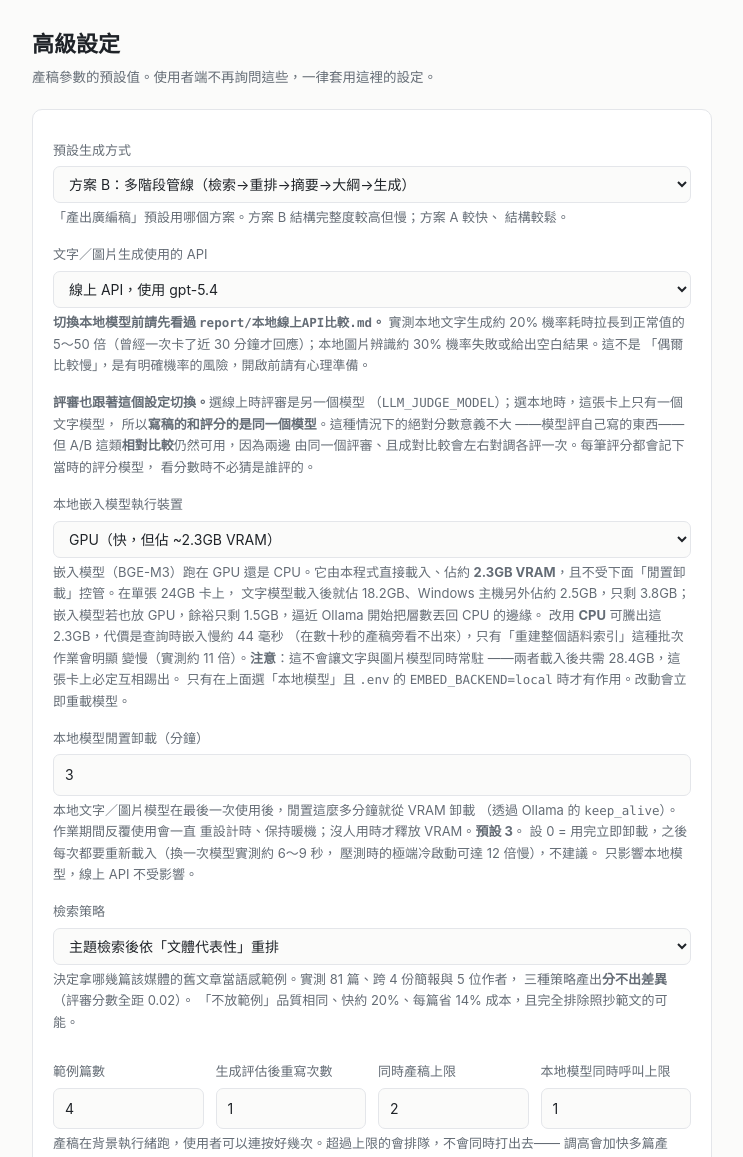
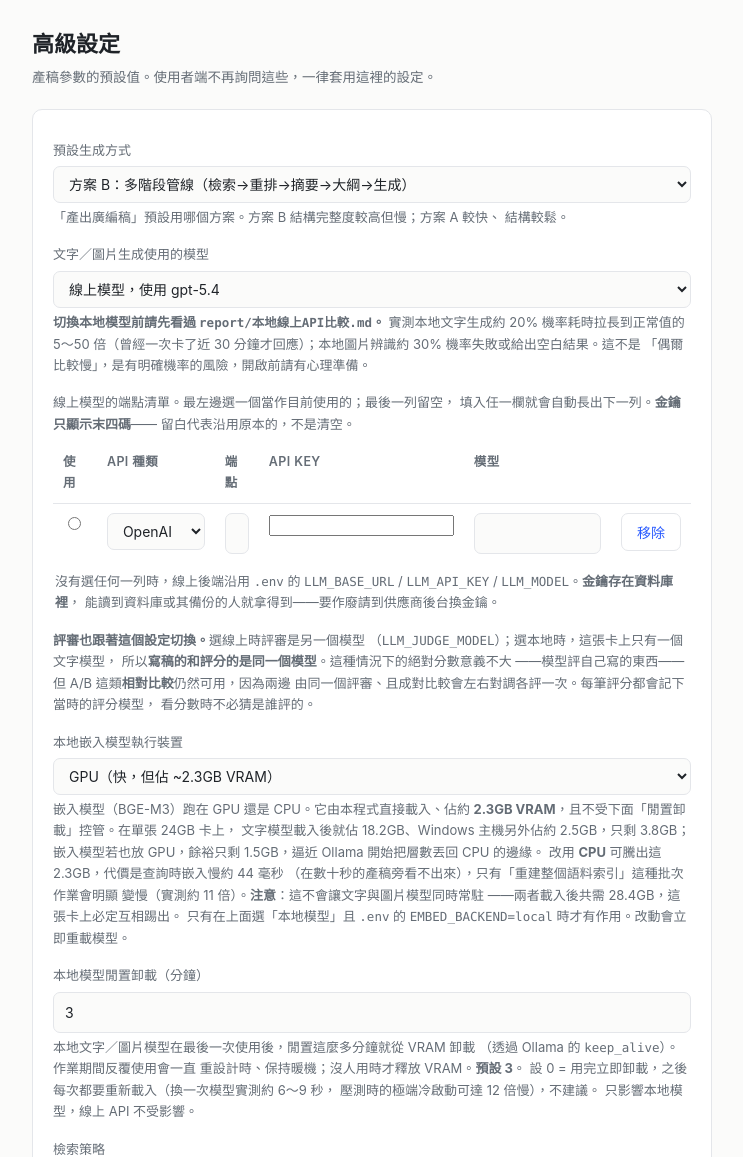
Before and after one commit to Leonardo-Classroom/advertorial-studio, a Django app: page /manage/advanced/ in a window 1280 px wide. Shown: the part 57-1214 px from the top of the page, without its empty margins (38-781 px from the left). Run offline with Django 5.2, Linux system fonts and the light colour scheme; the visitor is signed in with stand-in values (Sample User, id 1); data comes from the database, SQL or seed files in the repository; data that the repository does not hold is empty; parts of the project's set-up code (start-up, migrations or seed data) failed here and were passed over; some libraries are stand-ins or nearby versions.

Commit message:
線上模型改成可在網頁維護的端點清單
原本線上後端只有一組 .env 值：換供應商要改檔重啟，也沒地方預先擺第二組。
現在「高級」在選「線上模型」時展開一張清單，每列是 單選／API 種類（OpenAI、
DeepSeek）／端點／API Key／模型／移除，最後一列留空，填入任一欄就自動長出下一列。
沒有選任何一列時回退 .env，這也是全新安裝的狀態。

金鑰存進資料庫是真的降低了防護，所以做了能做的部分並在該說的地方說清楚：
頁面只回填末四碼，金鑰全文不會出現在 HTML、瀏覽器快取或截圖裡；欄位留白代表
「沿用原本的」而不是清空，否則改任何一個設定都會把所有金鑰洗掉。剩下的風險
（能讀資料庫或其備份的人就拿得到）寫在模型 docstring 與設定頁上，並註明作廢要
到供應商後台換金鑰。

移除不送旗標，前端直接拿掉整列，伺服器把「沒回來的 pk」視為刪除——所見即所存。
列的索引只在單次送出內唯一，不在移除後重新編號，否則被選中的單選鈕會悄悄指到
別列。_online_client 的 lru_cache 從 maxsize=1 改為以憑證為鍵，不然改完端點還會
繼續用舊的。

實測五個情境：新增兩列並選取、core.llm 確實讀到選定的端點（current_model()
回 deepseek-chat）、金鑰留空不清空但模型可改、移除一列、全部移除後回退 .env。
頁面渲染另外確認金鑰全文不出現、只顯示末四碼。

順帶把三處已與行為矛盾的說明改掉：後端選項字改為「線上模型」，SiteSettings 的
「金鑰不放這裡」與「評審永遠走線上」都已不成立。

Co-Authored-By: Claude Opus 5 <noreply@anthropic.com>

```diff
--- a/studio/views.py
+++ b/studio/views.py
@@ -12,7 +12,8 @@ from briefs.models import Brief
 from corpus.models import Article, Author, EmbeddingIndex, Outlet, StyleGuide
 from studio.models import (
     EMBED_DEVICES, GENERATION_MODES, LLM_BACKENDS, RETRIEVAL_STRATEGIES,
-    SELECTABLE_STRATEGIES, Evaluation, Experiment, GenerationRun, SiteSettings,
+    SELECTABLE_STRATEGIES, Evaluation, Experiment, GenerationRun, OnlineProvider,
+    SiteSettings,
 )
 from studio.services import evaluate as evaluate_service
 from studio.services import generate as generate_service
@@ -40,6 +41,57 @@ def home(request):
         "runs": GenerationRun.objects.select_related("brief", "outlet")[:8],
         "run_count": GenerationRun.objects.count(),
     })
+
+
+def _save_online_providers(request, settings_row) -> None:
+    """Create, update, delete and select the online endpoints from the form.
+
+    Rows arrive indexed (`provider_kind_3`, …). A row whose `pk` is not in the
+    POST at all was removed in the browser, so it is deleted here — the remove
+    button drops the `<tr>` rather than submitting a flag, which keeps "what
+    you see is what gets saved" true without a second round trip.
+
+    A blank trailing row is normal (the form always ends with one) and is
+    ignored unless something was typed into it.
+
+    The key is only written when a value is supplied. The page renders just the
+    last four characters, so an empty key field means "leave it alone" — not
+    "clear it". Without that rule, saving any other change would wipe every key.
+    """
+    from studio.models import OnlineProvider
+
+    indexes = sorted({
+        key.rsplit("_", 1)[1] for key in request.POST
+        if key.startswith("provider_") and key.rsplit("_", 1)[1].isdigit()
+    }, key=int)
+
+    kept, selected_index = [], request.POST.get("provider_selected")
+    selected = None
+    for i in indexes:
+        pk = (request.POST.get(f"provider_pk_{i}") or "").strip()
+        kind = request.POST.get(f"provider_kind_{i}") or "openai"
+        base_url = (request.POST.get(f"provider_base_url_{i}") or "").strip()
+        api_key = (request.POST.get(f"provider_key_{i}") or "").strip()
+        model = (request.POST.get(f"provider_model_{i}") or "").strip()
+
+        if not pk and not (base_url or api_key or model):
+            continue                      # the empty trailing row
+        row = OnlineProvider.objects.filter(pk=pk).first() if pk else OnlineProvider()
+        if row is None:
+            continue                      # deleted by someone else meanwhile
+        row.kind = kind if kind in dict(OnlineProvider.KINDS) else "openai"
+        row.base_url, row.model = base_url, model
+        if api_key:
+            row.api_key = api_key
+        row.save()
+        kept.append(row.pk)
+        if selected_index == str(i):
+            selected = row
+
+    OnlineProvider.objects.exclude(pk__in=kept).delete()
+    # Keep the previous selection when the radio names a row that is gone.
+    if selected is not None or settings_row.online_provider_id not in kept:
+        settings_row.online_provider = selected
 
 
 def _duration(seconds: int) -> str:
@@ -142,8 +194,10 @@ def advanced(request):
 
     # The model names come from settings rather than from the choice labels, so
     # this page cannot go on naming a model that was swapped out months ago.
+    from core import llm as llm_module
+
     names = {
-        "online": f"使用 {django_settings.LLM_MODEL}",
+        "online": f"使用 {llm_module._online_config()[2]}",
         "local": f"文字用 {django_settings.LOCAL_LLM_MODEL}"
                  f"、圖片用 {django_settings.LOCAL_LLM_VISION_MODEL}",
     }
@@ -202,6 +256,7 @@ def advanced(request):
             from core import local_embeddings
 
             local_embeddings.reset()
+        _save_online_providers(request, settings_row)
         settings_row.confirm_fact_updates = request.POST.get("confirm_fact_updates") == "on"
         # Unchecked checkboxes are simply absent from a POST, so these read as
         # False when switched off — no separate hidden field needed.
@@ -218,6 +273,8 @@ def advanced(request):
         "modes": GENERATION_MODES,
         "backends": backends,
         "embed_devices": EMBED_DEVICES,
+        "providers": list(OnlineProvider.objects.all()),
+        "provider_kinds": OnlineProvider.KINDS,
     })
 
 
--- a/templates/studio/advanced.html
+++ b/templates/studio/advanced.html
@@ -18,7 +18,7 @@
       結構較鬆。
     </p>
 
-    <label>文字／圖片生成使用的 API</label>
+    <label>文字／圖片生成使用的模型</label>
     <select name="llm_backend">
       {% for value, label in backends %}
         <option value="{{ value }}" {% if value == settings.llm_backend %}selected{% endif %}>{{ label }}</option>
@@ -30,6 +30,48 @@
       30 分鐘才回應）；本地圖片辨識約 30% 機率失敗或給出空白結果。這不是
       「偶爾比較慢」，是有明確機率的風險，開啟前請有心理準備。
     </p>
+    <div id="providers" {% if settings.llm_backend != 'online' %}hidden{% endif %}
+         style="margin:4px 0 16px">
+      <p class="small muted" style="margin:0 0 8px">
+        線上模型的端點清單。最左邊選一個當作目前使用的；最後一列留空，
+        填入任一欄就會自動長出下一列。<strong>金鑰只顯示末四碼</strong>——
+        留白代表沿用原本的，不是清空。
+      </p>
+      <div class="scroll"><table id="provider-rows">
+        <tr>
+          <th style="width:44px">使用</th><th style="width:120px">API 種類</th>
+          <th>端點</th><th style="width:190px">API Key</th>
+          <th style="width:150px">模型</th><th style="width:52px"></th>
+        </tr>
+        {% for p in providers %}
+        <tr>
+          <td><input type="radio" name="provider_selected" value="{{ forloop.counter0 }}"
+                     {% if settings.online_provider_id == p.pk %}checked{% endif %}></td>
+          <td><input type="hidden" name="provider_pk_{{ forloop.counter0 }}" value="{{ p.pk }}">
+            <select name="provider_kind_{{ forloop.counter0 }}">
+              {% for value, label in provider_kinds %}
+                <option value="{{ value }}" {% if value == p.kind %}selected{% endif %}>{{ label }}</option>
+              {% endfor %}
+            </select></td>
+          <td><input type="text" name="provider_base_url_{{ forloop.counter0 }}"
+                     value="{{ p.base_url }}" placeholder="https://…/v1"></td>
+          <td><input type="password" name="provider_key_{{ forloop.counter0 }}"
+                     autocomplete="new-password"
+                     placeholder="{% if p.key_hint %}目前 {{ p.key_hint }}（留白不變）{% else %}尚未設定{% endif %}"></td>
+          <td><input type="text" name="provider_model_{{ forloop.counter0 }}" value="{{ p.model }}"></td>
+          <td><button type="button" class="btn ghost provider-remove"
+                      title="移除這一列">移除</button></td>
+        </tr>
+        {% endfor %}
+      </table></div>
+      <p class="small muted" style="margin:8px 2px 0">
+        沒有選任何一列時，線上後端沿用 <code class="mono">.env</code> 的
+        <code class="mono">LLM_BASE_URL</code> / <code class="mono">LLM_API_KEY</code> /
+        <code class="mono">LLM_MODEL</code>。<strong>金鑰存在資料庫裡</strong>，
+        能讀到資料庫或其備份的人就拿得到——要作廢請到供應商後台換金鑰。
+      </p>
+    </div>
+
     <p class="small muted" style="margin:4px 0 16px">
       <strong>評審也跟著這個設定切換。</strong>選線上時評審是另一個模型
       （<code class="mono">LLM_JUDGE_MODEL</code>）；選本地時，這張卡上只有一個文字模型，
@@ -236,12 +278,81 @@
 <div class="card" style="max-width:680px">
   <h2 style="margin-top:0">不在這裡的東西</h2>
   <p class="small muted" style="margin:0">
-    <strong>模型與金鑰設在 <code class="mono">.env</code></strong>（<code class="mono">LLM_MODEL</code>、
-    <code class="mono">LLM_JUDGE_MODEL</code> 等），不放進網頁。評審模型尤其不能隨手換——
-    換了之後整批評分就不可比；每筆評分都記著當時用的模型，比較前先確認是同一個。<br>
+    <strong>線上模型的端點與金鑰現在設在上面的清單裡</strong>，不再只能改
+    <code class="mono">.env</code>——沒有設定任何一列時才回頭用 <code class="mono">.env</code>。
+    <strong>本地模型仍設在 <code class="mono">.env</code></strong>
+    （<code class="mono">LOCAL_LLM_MODEL</code>、<code class="mono">LOCAL_LLM_VISION_MODEL</code>），
+    因為那綁著這台機器裝了什麼。評審模型不能隨手換——換了之後整批評分就不可比；
+    每筆評分都記著當時用的模型，比較前先確認是同一個。<br>
     <strong>要掃不同參數組合請用</strong> <code class="mono">python manage.py run_experiment</code>，
     它可以逐一變動策略與重寫次數，不受這裡的預設值限制。<br>
     這裡的設定只在<strong>建立生成紀錄的當下</strong>被複製進該筆紀錄，改了不會影響任何既有稿件。
   </p>
 </div>
+
+{{ provider_kinds|json_script:"provider-kinds" }}
+<script>
+// The online-endpoint table: show it only for the online backend, grow it as
+// rows are filled in, and let a row be removed by dropping it from the form.
+// Deletion needs no flag — the server treats a pk that did not come back as
+// deleted, so what is on screen is what gets saved.
+(function () {
+  const box = document.getElementById('providers');
+  const table = document.getElementById('provider-rows');
+  if (!box || !table) return;
+
+  const backend = document.querySelector('select[name="llm_backend"]');
+  if (backend) {
+    backend.addEventListener('change', function () {
+      box.hidden = backend.value !== 'online';
+    });
+  }
+
+  // Rendered as JSON rather than interpolated: a Python list of tuples
+  // prints as ('openai', 'OpenAI'), which JavaScript reads as a comma
+  // expression, not an array.
+  const KINDS = JSON.parse(document.getElementById('provider-kinds').textContent);
+
+  function blankRow(i) {
+    const tr = document.createElement('tr');
+    const options = KINDS.map(function (k) {
+      return '<option value="' + k[0] + '">' + k[1] + '</option>';
+    }).join('');
+    tr.innerHTML =
+      '<td><input type="radio" name="provider_selected" value="' + i + '"></td>' +
+      '<td><input type="hidden" name="provider_pk_' + i + '" value="">' +
+      '<select name="provider_kind_' + i + '">' + options + '</select></td>' +
+      '<td><input type="text" name="provider_base_url_' + i + '" placeholder="https://…/v1"></td>' +
+      '<td><input type="password" name="provider_key_' + i + '" autocomplete="new-password"></td>' +
+      '<td><input type="text" name="provider_model_' + i + '"></td>' +
+      '<td><button type="button" class="btn ghost provider-remove" title="移除這一列">移除</button></td>';
+    return tr;
+  }
+
+  // Indexes only have to be unique within one submission, so a counter that
+  // never reuses a number is simpler — and safer — than renumbering rows
+  // after a removal, which would silently retarget the selected radio.
+  let next = table.querySelectorAll('tr').length;
+
+  function ensureBlankRow() {
+    const rows = Array.from(table.querySelectorAll('tr')).slice(1);
+    const last = rows[rows.length - 1];
+    const lastUsed = last && Array.from(last.querySelectorAll('input[type=text], input[type=password], input[type=hidden]'))
+      .some(function (el) { return el.value.trim() !== ''; });
+    if (!last || lastUsed) {
+      table.appendChild(blankRow(next++));
+    }
+  }
+
+  table.addEventListener('input', ensureBlankRow);
+  table.addEventListener('click', function (e) {
+    const btn = e.target.closest('.provider-remove');
+    if (!btn) return;
+    btn.closest('tr').remove();
+    ensureBlankRow();
+  });
+
+  ensureBlankRow();
+})();
+</script>
 {% endblock %}
```
Also changed, not shown: core/llm.py (+40 -12 lines), studio/models.py (+65 -10 lines), studio/migrations/0024_onlineprovider_alter_sitesettings_llm_backend_and_more.py (added), studio/migrations/0025_alter_sitesettings_llm_backend.py (added).
